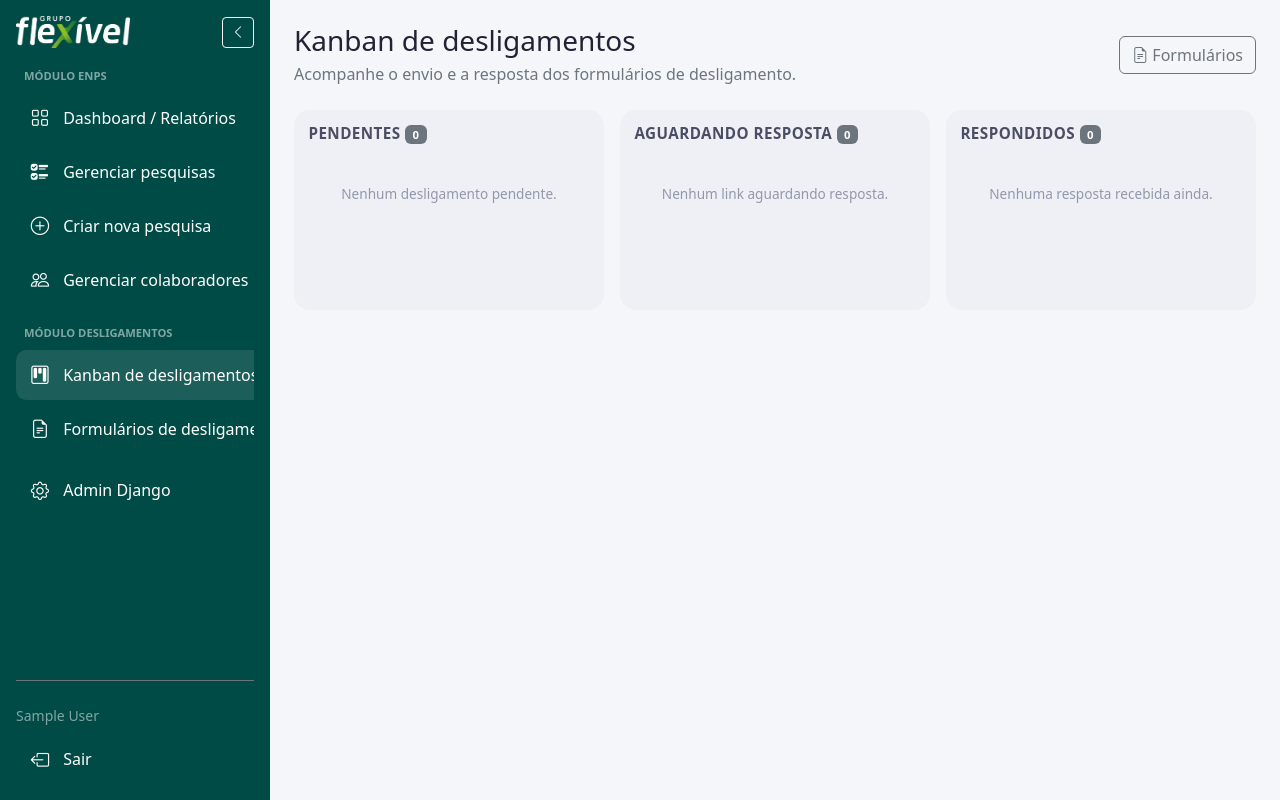
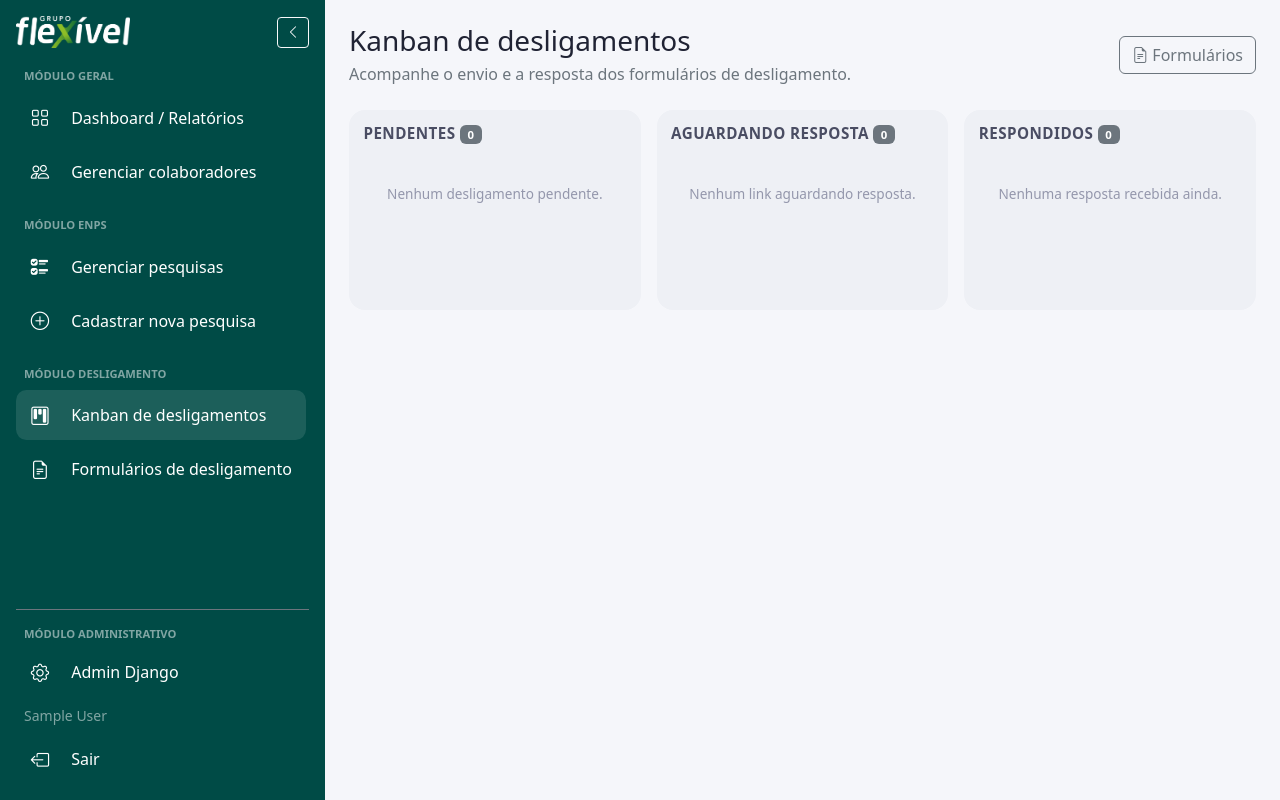
Before and after one commit to grupoflexivel/Pesquisa-eNPS, a Django app: page /desligamentos/ in a window 1280 px wide. Run offline with Django 5.2, Linux system fonts and the light colour scheme; the visitor is signed in with stand-in values (Sample User, id 1); data that the repository does not hold is empty.

Commit message:
Adicionado métricas de inativos e melhora a sidebar

```diff
--- a/pesquisas/views.py
+++ b/pesquisas/views.py
@@ -7,6 +7,8 @@ from django.shortcuts import get_object_or_404, redirect, render
 from django.utils import timezone
 from django.views.decorators.http import require_POST
 from django.core.exceptions import ValidationError
+
+from desligamentos.models import FormularioDesligamento, RespostaDesligamento
 
 from .forms import ColaboradorForm, PerguntaFormSet, PesquisaForm, ResponderPerguntaForm, ValidarCPFForm
 from .models import Colaborador, DetalheResposta, Empresa, Pergunta, Pesquisa, RespostaPesquisa
@@ -54,9 +56,13 @@ def _status_pesquisa(pesquisa):
 def dashboard(request):
     contexto = {
         'total_colaboradores': Colaborador.objects.filter(ativo=True).count(),
+        'total_colaboradores_inativos': Colaborador.objects.filter(ativo=False).count(),
         'total_pesquisas': Pesquisa.objects.count(),
         'total_respostas': RespostaPesquisa.objects.count(),
+        'total_formularios_desligamento': FormularioDesligamento.objects.count(),
+        'total_respostas_desligamento': RespostaDesligamento.objects.count(),
         'pesquisas': Pesquisa.objects.annotate(total_respostas=Count('respostas'))[:8],
+        'desligamentos_recentes': FormularioDesligamento.objects.all()[:5],
     }
     return render(request, 'pesquisas/dashboard.html', contexto)
 
--- a/templates/includes/sidebar.html
+++ b/templates/includes/sidebar.html
@@ -1,5 +1,5 @@
 {% load static %}
-<aside class="sidebar p-3 d-flex flex-column" id="sidebar" style="background-color: #004b46; height: 100vh; position: sticky; top: 0;">
+<aside class="sidebar p-3 d-flex flex-column" id="sidebar" style="background-color: #004b46; height: 100vh; position: sticky; top: 0; overflow-x: hidden;">
     <div class="d-flex align-items-center justify-content-between mb-3 flex-shrink-0">
         <a class="text-decoration-none d-flex align-items-center overflow-hidden" href="{% url 'pesquisas:dashboard' %}">
             <img src="{% static 'pesquisas/img/logo-grupo-flexivel.png' %}" alt="Logo" class="sidebar-logo-full" style="height: 32px; object-fit: contain;">
@@ -9,53 +9,80 @@
         </button>
     </div>
 
-    <nav class="nav nav-pills flex-column gap-1 overflow-y-auto flex-grow-1 pe-1">
-        <div class="small text-white-50 px-2 pt-1 pb-1 text-uppercase fw-bold" style="font-size: 0.7rem;">Módulo eNPS</div>
+    <nav class="nav nav-pills flex-column gap-1 overflow-y-auto overflow-x-hidden flex-grow-1 pe-1">
+        <!-- Módulo Geral -->
+        <div class="small text-white-50 px-2 pt-1 pb-1 text-uppercase fw-bold text-nowrap" style="font-size: 0.7rem;">Módulo Geral</div>
 
-        <a class="nav-link text-white {% if request.resolver_match.url_name == 'dashboard' %}active{% endif %}" href="{% url 'pesquisas:dashboard' %}">
-            <i class="bi bi-grid"></i><span class="label">Dashboard / Relatórios</span>
+        <a class="nav-link text-white text-nowrap {% if request.resolver_match.url_name == 'dashboard' %}active{% endif %}" href="{% url 'pesquisas:dashboard' %}">
+            <i class="bi bi-grid me-2"></i><span class="label">Dashboard / Relatórios</span>
         </a>
-        <a class="nav-link text-white {% if request.resolver_match.url_name == 'pesquisa_lista' %}active{% endif %}" href="{% url 'pesquisas:pesquisa_lista' %}">
-            <i class="bi bi-ui-checks"></i><span class="label">Gerenciar pesquisas</span>
-        </a>
-        <a class="nav-link text-white {% if request.resolver_match.url_name == 'pesquisa_criar' %}active{% endif %}" href="{% url 'pesquisas:pesquisa_criar' %}">
-            <i class="bi bi-plus-circle"></i><span class="label">Criar nova pesquisa</span>
-        </a>
-        <a class="nav-link text-white {% if request.resolver_match.url_name == 'colaborador_lista' or request.resolver_match.url_name == 'colaborador_criar' %}active{% endif %}" href="{% url 'pesquisas:colaborador_lista' %}">
-            <i class="bi bi-people"></i><span class="label">Gerenciar colaboradores</span>
-        </a>
-        <div class="small text-white-50 px-2 pt-3 pb-1 text-uppercase fw-bold" style="font-size: 0.7rem;">Módulo Desligamentos</div>
-
-        <a class="nav-link text-white {% if request.resolver_match.url_name == 'kanban' %}active{% endif %}" href="{% url 'desligamentos:kanban' %}">
-            <i class="bi bi-kanban"></i><span class="label">Kanban de desligamentos</span>
-        </a>
-        <a class="nav-link text-white {% if request.resolver_match.url_name == 'formulario_lista' or request.resolver_match.url_name == 'formulario_criar' %}active{% endif %}" href="{% url 'desligamentos:formulario_lista' %}">
-            <i class="bi bi-file-earmark-text"></i><span class="label">Formulários de desligamento</span>
+        <a class="nav-link text-white text-nowrap {% if request.resolver_match.url_name == 'colaborador_lista' or request.resolver_match.url_name == 'colaborador_criar' %}active{% endif %}" href="{% url 'pesquisas:colaborador_lista' %}">
+            <i class="bi bi-people me-2"></i><span class="label">Gerenciar colaboradores</span>
         </a>
 
+        <!-- Módulo eNPS -->
+        <div class="small text-white-50 px-2 pt-3 pb-1 text-uppercase fw-bold text-nowrap" style="font-size: 0.7rem;">Módulo eNPS</div>
+
+        <a class="nav-link text-white text-nowrap {% if request.resolver_match.url_name == 'pesquisa_lista' %}active{% endif %}" href="{% url 'pesquisas:pesquisa_lista' %}">
+            <i class="bi bi-ui-checks me-2"></i><span class="label">Gerenciar pesquisas</span>
+        </a>
+        <a class="nav-link text-white text-nowrap {% if request.resolver_match.url_name == 'pesquisa_criar' %}active{% endif %}" href="{% url 'pesquisas:pesquisa_criar' %}">
+            <i class="bi bi-plus-circle me-2"></i><span class="label">Cadastrar nova pesquisa</span>
+        </a>
+
+        <!-- Módulo Desligamento -->
+        <div class="small text-white-50 px-2 pt-3 pb-1 text-uppercase fw-bold text-nowrap" style="font-size: 0.7rem;">Módulo Desligamento</div>
+
+        <a class="nav-link text-white text-nowrap {% if request.resolver_match.url_name == 'kanban' %}active{% endif %}" href="{% url 'desligamentos:kanban' %}">
+            <i class="bi bi-kanban me-2"></i><span class="label">Kanban de desligamentos</span>
+        </a>
+        <a class="nav-link text-white text-nowrap {% if request.resolver_match.url_name == 'formulario_lista' or request.resolver_match.url_name == 'formulario_criar' %}active{% endif %}" href="{% url 'desligamentos:formulario_lista' %}">
+            <i class="bi bi-file-earmark-text me-2"></i><span class="label">Formulários de desligamento</span>
+        </a>
+    </nav>
+
+    <!-- Módulo Administrativo e Rodapé -->
+    <div class="mt-auto pt-3 border-top border-secondary flex-shrink-0 overflow-hidden">
         {% if user.is_superuser %}
-            <a class="nav-link text-white mt-2" href="{% url 'admin:index' %}">
-                <i class="bi bi-gear"></i><span class="label">Admin Django</span>
+            <div class="small text-white-50 px-2 pb-1 text-uppercase fw-bold text-nowrap" style="font-size: 0.7rem;">Módulo Administrativo</div>
+            <a class="nav-link text-white text-nowrap mb-2" href="{% url 'admin:index' %}">
+                <i class="bi bi-gear me-2"></i><span class="label">Admin Django</span>
             </a>
         {% endif %}
-    </nav>
 
-    <div class="mt-auto pt-4 border-top border-secondary flex-shrink-0">
-        <div class="user-info small text-white-50 mb-2">{{ user.get_full_name|default:user.username }}</div>
+        <div class="user-info small text-white-50 mb-2 px-2 text-nowrap">{{ user.get_full_name|default:user.username }}</div>
         <form method="post" action="{% url 'logout' %}">
             {% csrf_token %}
-            <button class="nav-link text-white border-0 bg-transparent w-100 text-start" type="submit">
-                <i class="bi bi-box-arrow-left"></i><span class="label">Sair</span>
+            <button class="nav-link text-white text-nowrap border-0 bg-transparent w-100 text-start" type="submit">
+                <i class="bi bi-box-arrow-left me-2"></i><span class="label">Sair</span>
             </button>
         </form>
     </div>
 </aside>
 
 <style>
+    /* Largura padrão expandida de 300px */
+    .sidebar {
+        width: 325px;
+        transition: width 0.3s ease;
+    }
+
+    /* Quando recolhida pelo JS */
+    .sidebar.collapsed {
+        width: 75px !important;
+    }
+
     .sidebar.collapsed .sidebar-logo-full {
         display: none !important;
     }
 
+    .sidebar.collapsed .label,
+    .sidebar.collapsed .user-info,
+    .sidebar.collapsed .text-uppercase {
+        display: none !important;
+    }
+
+    /* Barra de rolagem vertical */
     .sidebar nav::-webkit-scrollbar {
         width: 4px;
     }
@@ -63,4 +90,7 @@
         background-color: rgba(255, 255, 255, 0.2);
         border-radius: 4px;
     }
+    .sidebar nav {
+        overflow-x: hidden;
+    }
 </style>
```
Also changed, not shown: templates/pesquisas/dashboard.html (+72 -14 lines).
